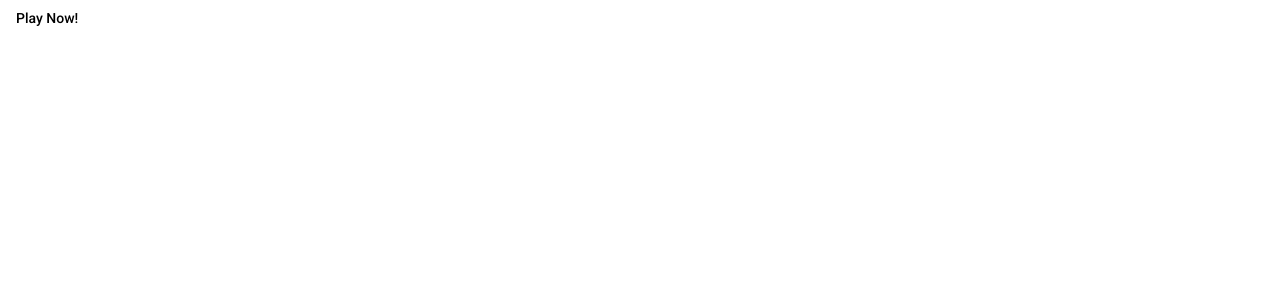
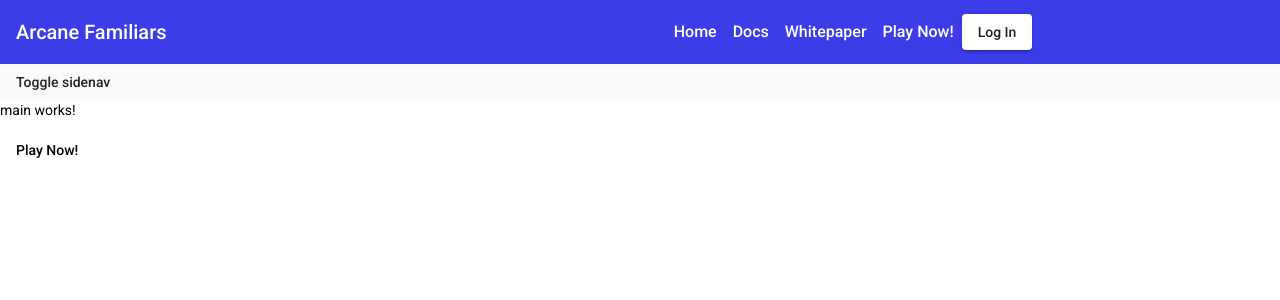
Before and after one commit to Bigbrotha12/NFT_ArcaneFamiliars, an Angular app in the folder Frontend/: page / in a window 1280 px wide. Shown: the top 300 px of the page. Built offline with nearby package versions, Linux system fonts and the light colour scheme.

Commit message:
side bar UI skeleton

```diff
--- a/Frontend/src/app/app.component.html
+++ b/Frontend/src/app/app.component.html
@@ -1 +1,3 @@
-<button mat-button>Play Now!</button>
+<app-top-bar></app-top-bar>
+<app-side-bar></app-side-bar>
+<app-main></app-main>
--- a/Frontend/src/app/app.component.ts
+++ b/Frontend/src/app/app.component.ts
@@ -7,4 +7,5 @@ import { Component } from '@angular/core';
 })
 export class AppComponent {
   title = 'Arcane Familiars';
+
 }
--- a/Frontend/src/app/main/main.component.html
+++ b/Frontend/src/app/main/main.component.html
@@ -1 +1,2 @@
 <p>main works!</p>
+<button mat-button>Play Now!</button>
--- a/Frontend/src/app/main/main.component.ts
+++ b/Frontend/src/app/main/main.component.ts
@@ -1,4 +1,5 @@
 import { Component, OnInit } from '@angular/core';
+
 
 @Component({
   selector: 'app-main',
--- a/Frontend/src/app/side-bar/side-bar.component.html
+++ b/Frontend/src/app/side-bar/side-bar.component.html
@@ -1 +1,12 @@
-<p>side-bar works!</p>
+<mat-drawer-container class="side-container" autosize>
+    <mat-drawer #drawer class="sidenav" mode="side">
+      <p>Auto-resizing sidenav</p>
+    </mat-drawer>
+
+    <div class="sidenav-content">
+      <button type="button" mat-button (click)="drawer.toggle()">
+        Toggle sidenav
+      </button>
+    </div>
+
+  </mat-drawer-container>
--- a/Frontend/src/app/side-bar/side-bar.component.ts
+++ b/Frontend/src/app/side-bar/side-bar.component.ts
@@ -1,15 +1,16 @@
-import { Component, OnInit } from '@angular/core';
+import { Component, EventEmitter, Input, OnChanges, Output } from '@angular/core';
 
+/**
+ * @title Autosize sidenav
+ */
 @Component({
   selector: 'app-side-bar',
-  templateUrl: './side-bar.component.html',
-  styleUrls: ['./side-bar.component.css']
+  templateUrl: 'side-bar.component.html',
+  styleUrls: ['side-bar.component.css'],
 })
-export class SideBarComponent implements OnInit {
+export class SideBarComponent implements OnChanges {
 
-  constructor() { }
+  ngOnChanges(): void {
 
-  ngOnInit(): void {
   }
-
 }
```
Also changed, not shown: Frontend/src/app/materials/materials.module.ts (+6 -1 lines).
